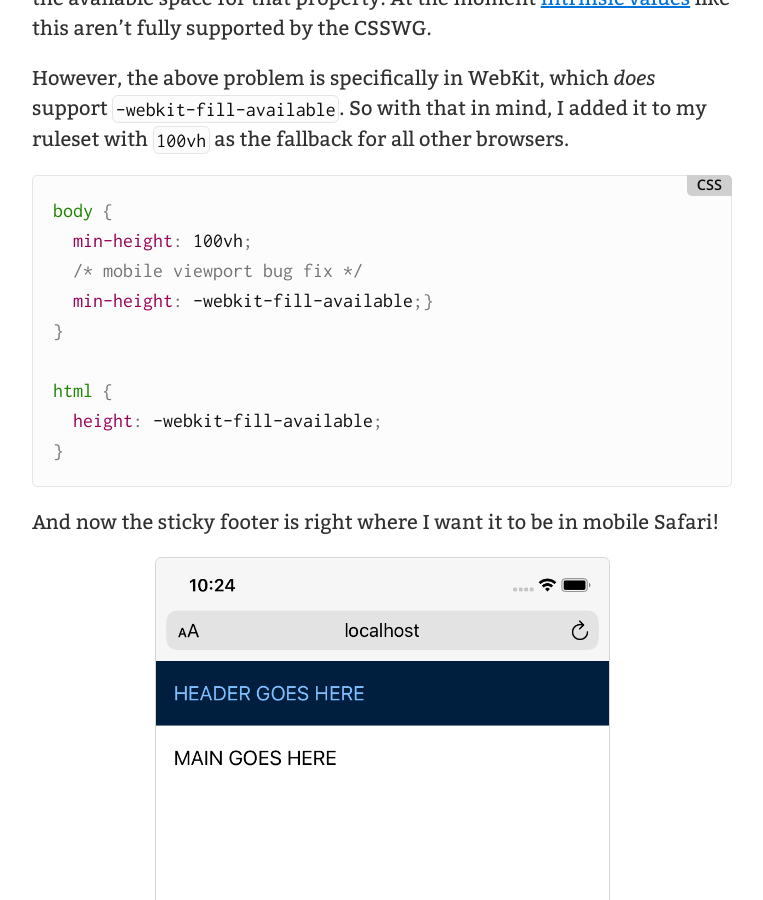
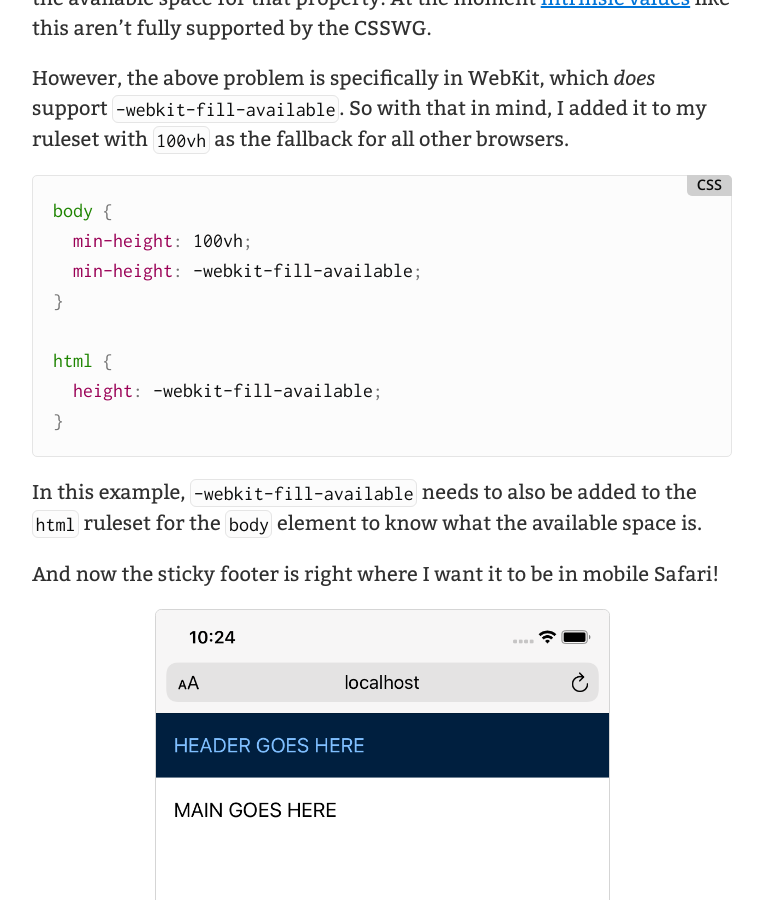
Before and after one commit to AllThingsSmitty/allthingssmitty.github.io, a Jekyll site: the page built from _posts/2020-05-11-css-fix-for-100vh-in-mobile-webkit.md, in a window 1280 px wide and 900 px high, scrolled down 2721 px. Shown: the whole window, without its empty margins (258-1021 px from the left). Built offline with Jekyll 4.4.1, drawn with Linux system fonts in a browser that asks for light colours; comment, search, counter and statistics services are not loaded.

Commit message:
Minor edit

````diff
--- a/_posts/2020-05-11-css-fix-for-100vh-in-mobile-webkit.md
+++ b/_posts/2020-05-11-css-fix-for-100vh-in-mobile-webkit.md
@@ -50,14 +50,15 @@ However, the above problem is specifically in WebKit, which _does_ support `-web
 ```css
 body {
   min-height: 100vh;
-  /* mobile viewport bug fix */
-  min-height: -webkit-fill-available;}
+  min-height: -webkit-fill-available;
 }
 
 html {
   height: -webkit-fill-available;
 }
 ```
+
+In this example, `-webkit-fill-available` needs to also be added to the `html` ruleset for the `body` element to know what the available space is.
 
 And now the sticky footer is right where I want it to be in mobile Safari!
 
````
